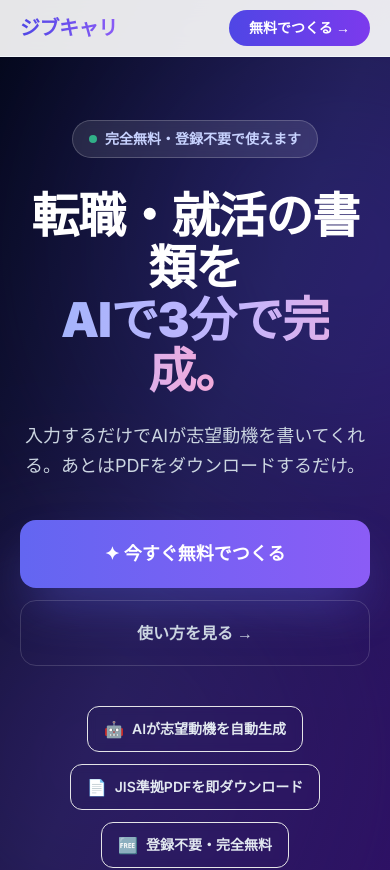
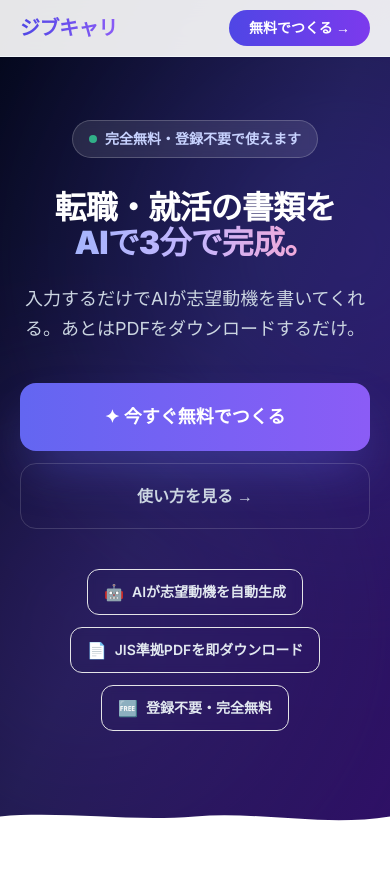
Before and after one commit to yusukeyamanaka198510-max/jibucari, a Next.js app: page / in a window 390 px wide. Shown: the top 870 px of the page. Built offline with nearby package versions, Linux system fonts and the light colour scheme.

Commit message:
スマホ見出しを2行に収める（text-5xl→2rem）

```diff
--- a/src/app/page.tsx
+++ b/src/app/page.tsx
@@ -102,7 +102,7 @@ export default function HomePage() {
           </div>
 
           {/* ヘッドライン */}
-          <h1 className="text-5xl sm:text-6xl lg:text-7xl font-black leading-[1.08] tracking-tight text-white mb-6">
+          <h1 className="text-[2rem] sm:text-5xl lg:text-7xl font-black leading-[1.1] tracking-tight text-white mb-6">
             転職・就活の書類を
             <br />
             <span className="bg-gradient-to-r from-indigo-300 via-violet-300 to-pink-300 bg-clip-text text-transparent">
```
